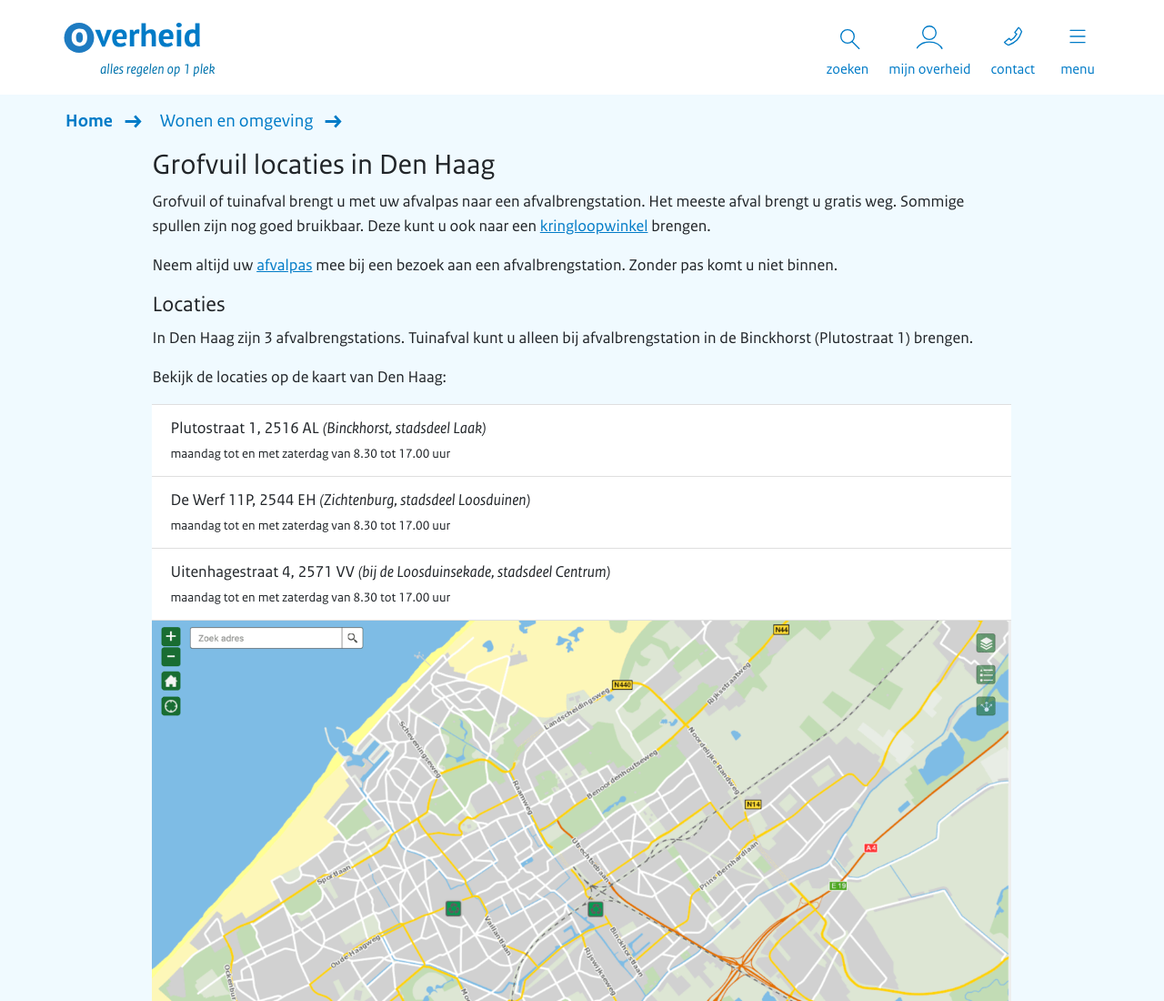
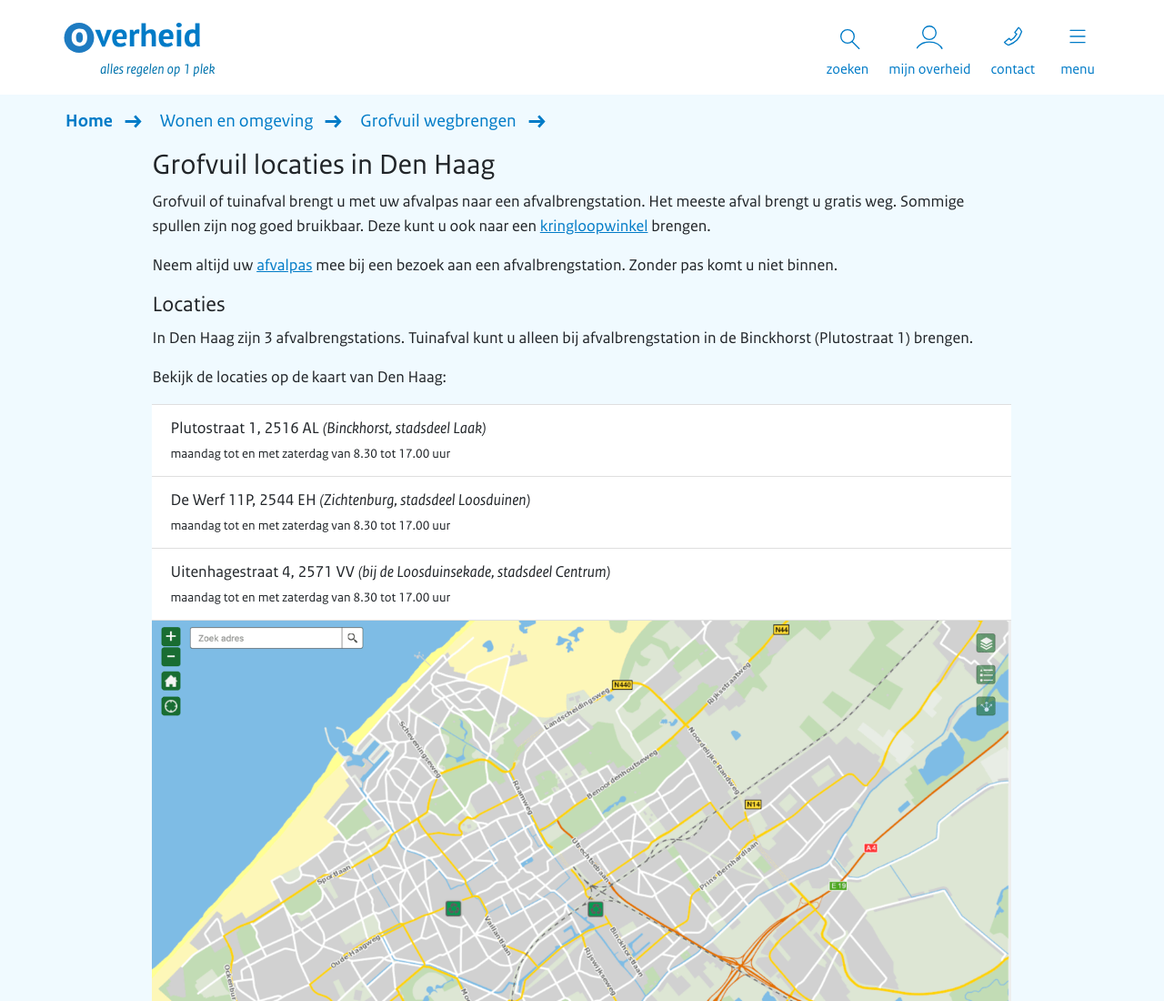
Before and after one commit to azdpc/prototype-1overheid, a plain HTML site: page grofvuil-locaties.html in a window 1280 px wide. Shown: the top 1100 px of the page at 91% size. Drawn offline with Linux system fonts and the light colour scheme.

Commit message:
kruimelpad grofvuil

```diff
--- a/grofvuil-locaties.html
+++ b/grofvuil-locaties.html
@@ -314,6 +314,7 @@
                     <ul class="breadcrumb">
                         <li><a href="home.html">Home</a></li>
                         <li><a href="wonen.html">Wonen en omgeving</a></li>
+                        <li><a href="grofvuil.html">Grofvuil wegbrengen</a></li>
                     </ul>
                 </div>
             </div>
```
